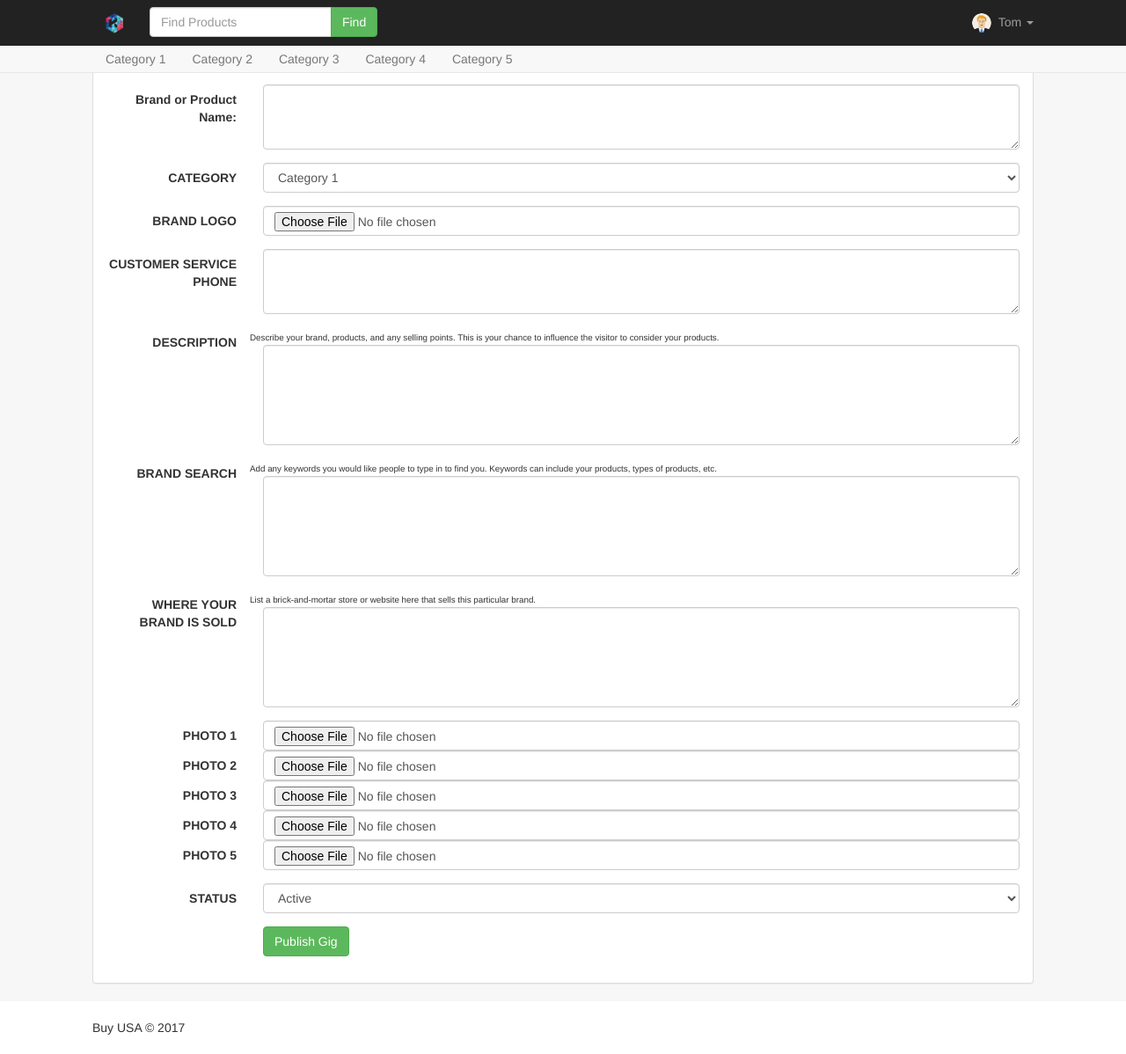
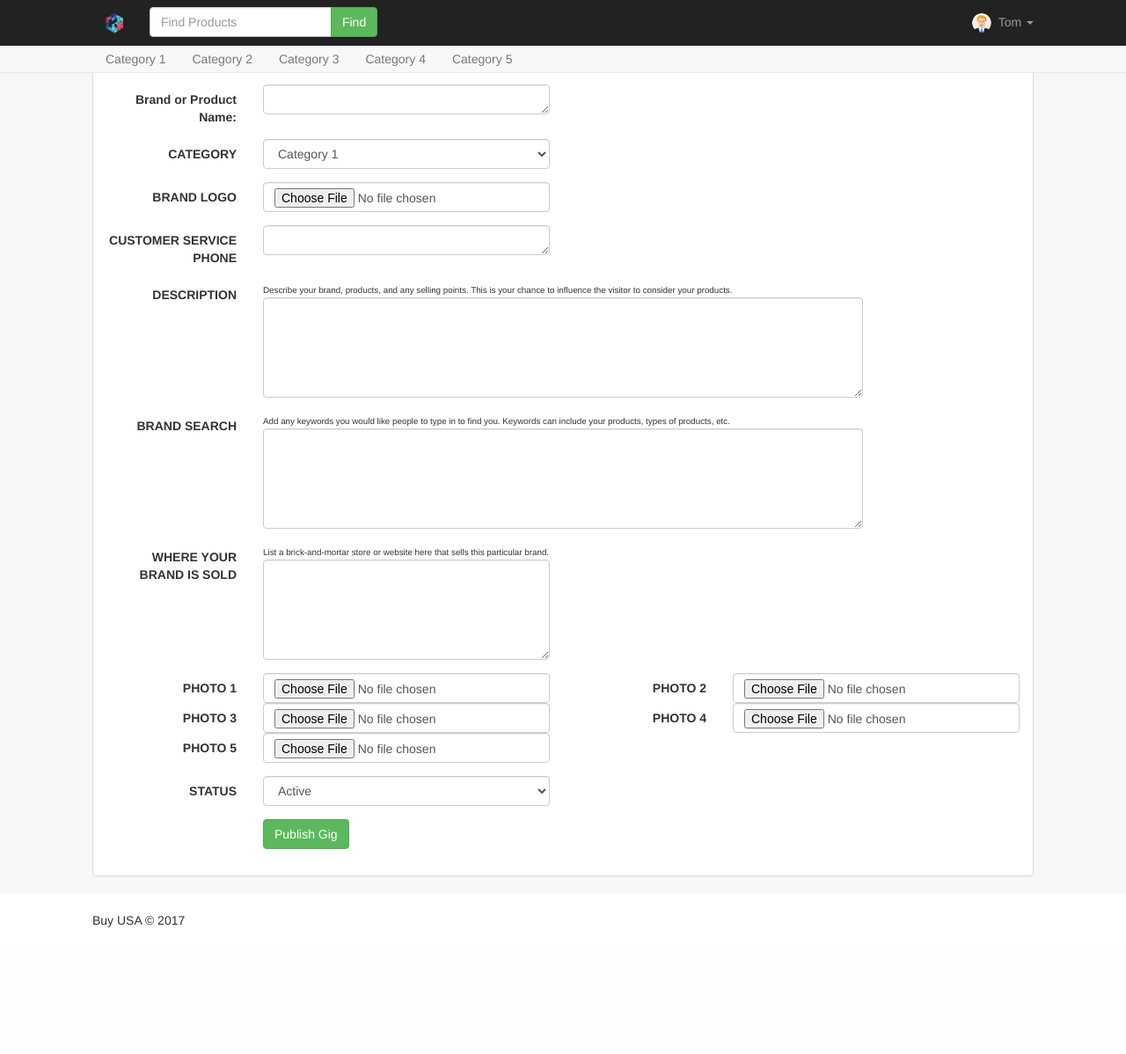
Before and after one commit to guolei1998/buyusa, a Django app: page /create_gig/ in a window 1280 px wide. Shown: the whole page at 88% size. After the commit the page ends 1054 px from the top, so only its background shows below. Run offline with Django 3.2, Linux system fonts and the light colour scheme; a user stored in the database is signed in; data comes from the database, SQL or seed files in the repository; both versions use the stored data as it was after the commit; some libraries are stand-ins or nearby versions.

Commit message:
refined create_gig field length

```diff
--- a/buyusaapp/templates/create_gig.html
+++ b/buyusaapp/templates/create_gig.html
@@ -18,13 +18,13 @@
 
                 <div class="form-group">
                     <label class="col-sm-2 control-label">Brand or Product Name:</label>
-                    <div class="col-sm-10">
-                        <textarea rows="3" class="form-control" name="title"></textarea>
+                    <div class="col-sm-4">
+                        <textarea rows="1" class="form-control" name="title"></textarea>
                     </div>
                 </div>
                 <div class="form-group">
                     <label class="col-sm-2 control-label">CATEGORY</label>
-                    <div class="col-sm-10">
+                    <div class="col-sm-4">
                         <select name="category" class="form-control">
                             <option value="C1">Category 1</option>
                             <option value="C2">Category 2</option>
@@ -63,62 +63,62 @@
 
                 <div class="form-group">
                     <label class="col-sm-2 control-label">BRAND LOGO</label>
-                    <div class="col-sm-10">
+                    <div class="col-sm-4">
                         <input type="file" class="form-control" name="BrandLogo">
                     </div>
                 </div>
                 <div class="form-group">
                         <label class="col-sm-2 control-label">CUSTOMER SERVICE PHONE</label>
-                        <div class="col-sm-10">
-                            <textarea rows="3" class="form-control" name="BrandCustomerServicePhone"></textarea>
+                        <div class="col-sm-4">
+                            <textarea rows="1" class="form-control" name="BrandCustomerServicePhone"></textarea>
                         </div>
                     </div>
                 <div class="form-group">
                     <label class="col-sm-2 control-label">DESCRIPTION</label>
-                    <span style="text-decoration: italic; font-size: .7em;">Describe your brand, products, and any selling points. This is your chance to influence the visitor to consider your products.</span>
-                    <div class="col-sm-10">
+                    <div class="col-sm-8">
+                        <span style="text-decoration: italic; font-size: .7em;">Describe your brand, products, and any selling points. This is your chance to influence the visitor to consider your products.</span>
                         <textarea rows="5" class="form-control" name="description"></textarea>
                     </div>
                 </div>
                 <div class="form-group">
                     <label class="col-sm-2 control-label">BRAND SEARCH</label>
-                    <span style="text-decoration: italic; font-size: .7em;">Add any keywords you would like people to type in to find you. Keywords can include your products, types of products, etc.</span>
-                    <div class="col-sm-10">
+                    <div class="col-sm-8">
+                        <span style="text-decoration: italic; font-size: .7em;">Add any keywords you would like people to type in to find you. Keywords can include your products, types of products, etc.</span>
                         <textarea rows="5" class="form-control" name="BrandSearch"></textarea>
                     </div>
                 </div>
                 <div class="form-group">
                     <label class="col-sm-2 control-label">WHERE YOUR BRAND IS SOLD</label>
-                    <span style="text-decoration: italic; font-size: .7em;">List a brick-and-mortar store or website here that sells this particular brand.</span>
-                    <div class="col-sm-10">
+                    <div class="col-sm-4">
+                        <span style="text-decoration: italic; font-size: .7em;">List a brick-and-mortar store or website here that sells this particular brand.</span>
                         <textarea rows="5" class="form-control" name="BrandWhereToBuy"></textarea>
                     </div>
                 </div>
                 <div class="form-group">
                     <label class="col-sm-2 control-label">PHOTO 1</label>
-                    <div class="col-sm-10">
+                    <div class="col-sm-4">
                         <input type="file" class="form-control" name="photo">
                     </div>
                     <label class="col-sm-2 control-label">PHOTO 2</label>
-                    <div class="col-sm-10">
+                    <div class="col-sm-4">
                         <input type="file" class="form-control" name="BrandPicture2">
                     </div>
                     <label class="col-sm-2 control-label">PHOTO 3</label>
-                    <div class="col-sm-10">
+                    <div class="col-sm-4">
                         <input type="file" class="form-control" name="BrandPicture3">
                     </div>
                     <label class="col-sm-2 control-label">PHOTO 4</label>
-                    <div class="col-sm-10">
+                    <div class="col-sm-4">
                         <input type="file" class="form-control" name="BrandPicture4">
                     </div>
                     <label class="col-sm-2 control-label">PHOTO 5</label>
-                    <div class="col-sm-10">
+                    <div class="col-sm-4">
                         <input type="file" class="form-control" name="BrandPicture5">
                     </div>
                 </div>
                 <div class="form-group">
                     <label class="col-sm-2 control-label">STATUS</label>
-                    <div class="col-sm-10">
+                    <div class="col-sm-4">
                         <select name="status" class="form-control">
                             <option value="1">Active</option>
                             <option value="2">Disabled</option>
```
Also changed, not shown: buyusaapp/migrations/0032_auto_20180128_1649.py (added), db.sqlite3.
